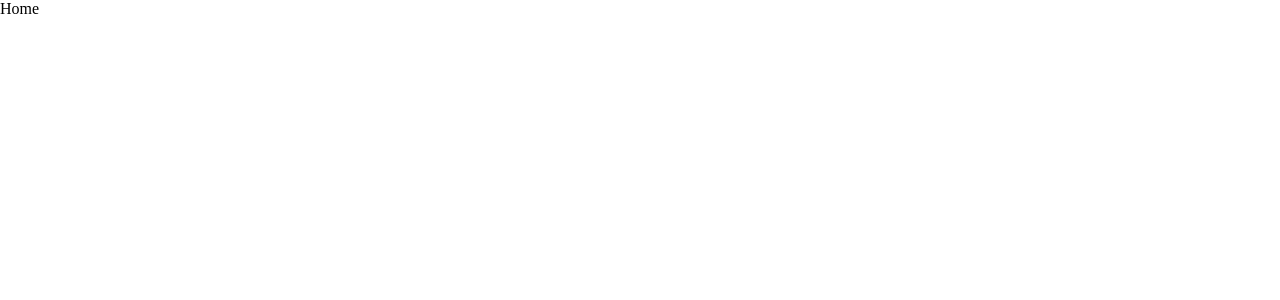
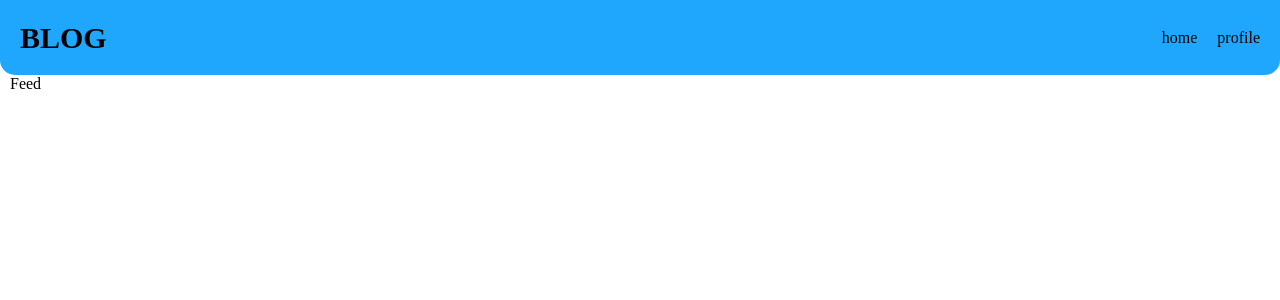
Before and after one commit to fffffkkk/advanced-blog-react-app, a React app: page / in a window 1280 px wide. Both pictures are taken after typing "name@example.com", "Sample123" into the empty fields and a click on the button "ОТПРАВИТЬ". Shown: the top 300 px of the page. Built offline with nearby package versions, Linux system fonts and the light colour scheme; data requests are answered from the project's data file.

Commit message:
adding base routing, tests for navbar and styles

```diff
--- a/src/assets/global.css
+++ b/src/assets/global.css
@@ -3,3 +3,9 @@
     margin: 0;
     padding: 0;
 }
+
+a {
+    text-decoration: none;
+    color: inherit;
+    outline: 0;
+}
--- /dev/null
+++ b/src/features/Home/components/Feed.tsx
@@ -0,0 +1,16 @@
+import React, { FC } from 'react';
+import styled from 'styled-components';
+
+const FeedWrapper = styled.div`
+	padding: 0 10px 0 10px;
+`;
+
+const Feed: FC = () => {
+	return (
+		<FeedWrapper>
+			Feed
+		</FeedWrapper>
+	);
+};
+
+export default Feed;
--- /dev/null
+++ b/src/features/Home/components/Navbar.tsx
@@ -0,0 +1,62 @@
+import React, { FC } from 'react';
+
+import { Link } from 'react-router-dom';
+import styled from 'styled-components';
+import { useTypedSelector } from '@/hooks/use-typed-selector';
+
+const NavbarWrapper = styled.header`
+	width: 100%;
+	height: 75px;
+	background-color: #1ea7fd;
+	border-radius: 0 0 15px 15px;
+	padding: 0 10px 0 10px;
+`;
+const NavbarInner = styled.div`
+	height: 100%;
+	display: flex;
+	align-items: center;
+	justify-content: space-between;
+`;
+const NavbarTitle = styled.h1`
+	font-weight: bold;
+	font-size: 30px;
+	padding: 10px;
+	cursor: pointer;
+	border-radius: 15px;
+	:hover {
+		background-color: #41affa;
+	}
+`;
+const NavbarNavigation = styled.nav`
+	display: flex;
+`;
+const NavigationItem = styled.div`
+	padding: 10px;
+	cursor: pointer;
+	border-radius: 15px;
+	:hover {
+		background-color: #41affa;
+	}
+`;
+
+const Navbar: FC = () => {
+	const { user } = useTypedSelector((state) => state.user);
+
+	return (
+		<NavbarWrapper>
+			<NavbarInner>
+				<NavbarTitle>BLOG</NavbarTitle>
+				<NavbarNavigation>
+					<NavigationItem>
+						<Link role='nav' to='/'>home</Link>
+					</NavigationItem>
+					<NavigationItem>
+						<Link role='nav' to={`/profile/${user.id}`}>profile</Link>
+					</NavigationItem>
+				</NavbarNavigation>
+			</NavbarInner>
+		</NavbarWrapper>
+	);
+};
+
+export default Navbar;
--- /dev/null
+++ b/src/features/Home/index.ts
@@ -0,0 +1,2 @@
+export {default as Navbar} from './components/Navbar';
+export {default as Feed} from './components/Feed';
--- a/src/pages/Home.tsx
+++ b/src/pages/Home.tsx
@@ -1,7 +1,20 @@
 import React from 'react';
 
+import { Route, Routes } from 'react-router-dom';
+
+import { Navbar, Feed } from '@/features/Home';
+import Profile from '@/pages/Profile';
+
 const Home = ({}) => {
-	return <div>Home</div>;
+	return (
+		<>
+			<Navbar/>
+			<Routes>
+				<Route path='/*' element={<Feed />}/>
+				<Route path='/profile/:id' element={<Profile />}/>
+			</Routes>
+		</>
+	);
 };
 
 export default Home;
--- /dev/null
+++ b/src/pages/Profile.tsx
@@ -0,0 +1,12 @@
+import React, { FC } from 'react';
+
+const Profile: FC = () => {
+
+	return (
+		<div>
+			Profile
+		</div>
+	);
+};
+
+export default Profile;
```
Also changed, not shown: src/layouts/GridLayout.tsx (added, +18 -0 lines), 3 other files (tests, documents, lock files or other folders).
